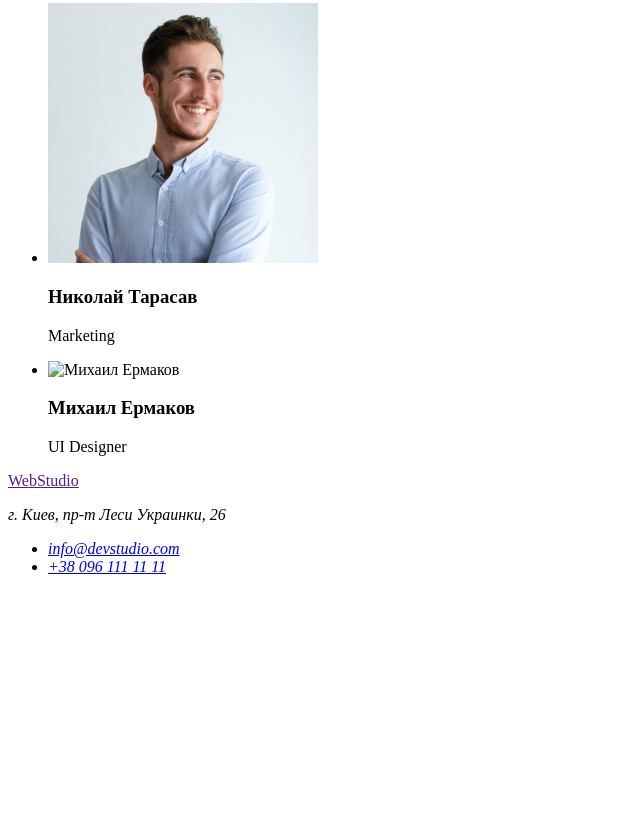
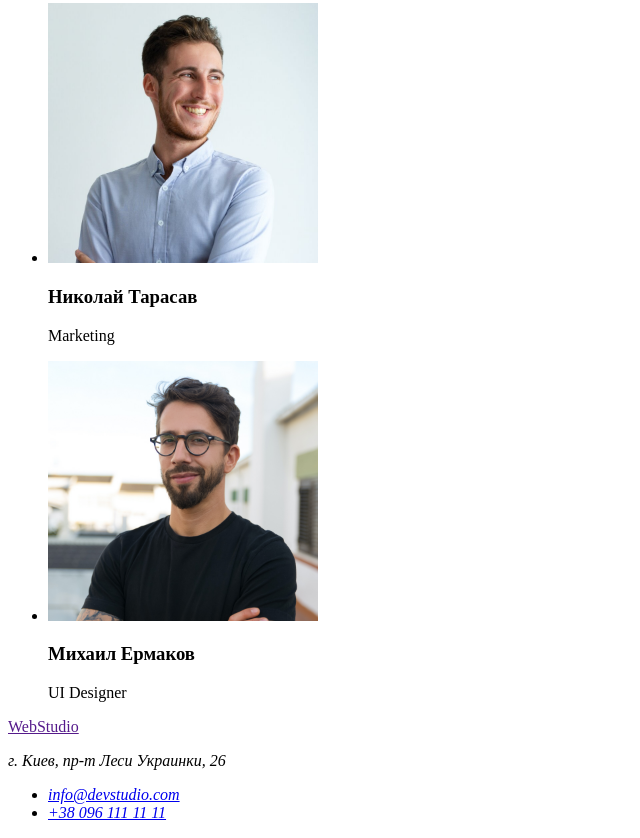
Before and after one commit to ichyryk/goit-markup-hw-01, a plain HTML site: page index.html in a window 1280 px wide. Shown: the part 2330-3168 px from the top of the page, without its empty margins (0-640 px from the left). Before the commit the page ends 2922 px from the top, so only its background shows below. Drawn offline with Linux system fonts and the light colour scheme.

Commit message:
Поправка 3 (Д/З 1)

```diff
--- a/index.html
+++ b/index.html
@@ -87,7 +87,7 @@
                 <p>Marketing</p>
             </li>
              <li>
-                <img src="./images/МихаилЕрмаков.jpg" alt="Михаил Ермаков" width="270">
+                <img src="./images/mike.jpg" alt="Михаил Ермаков" width="270">
                 <h3>Михаил Ермаков</h3>
                 <p>UI Designer</p>
 
```
